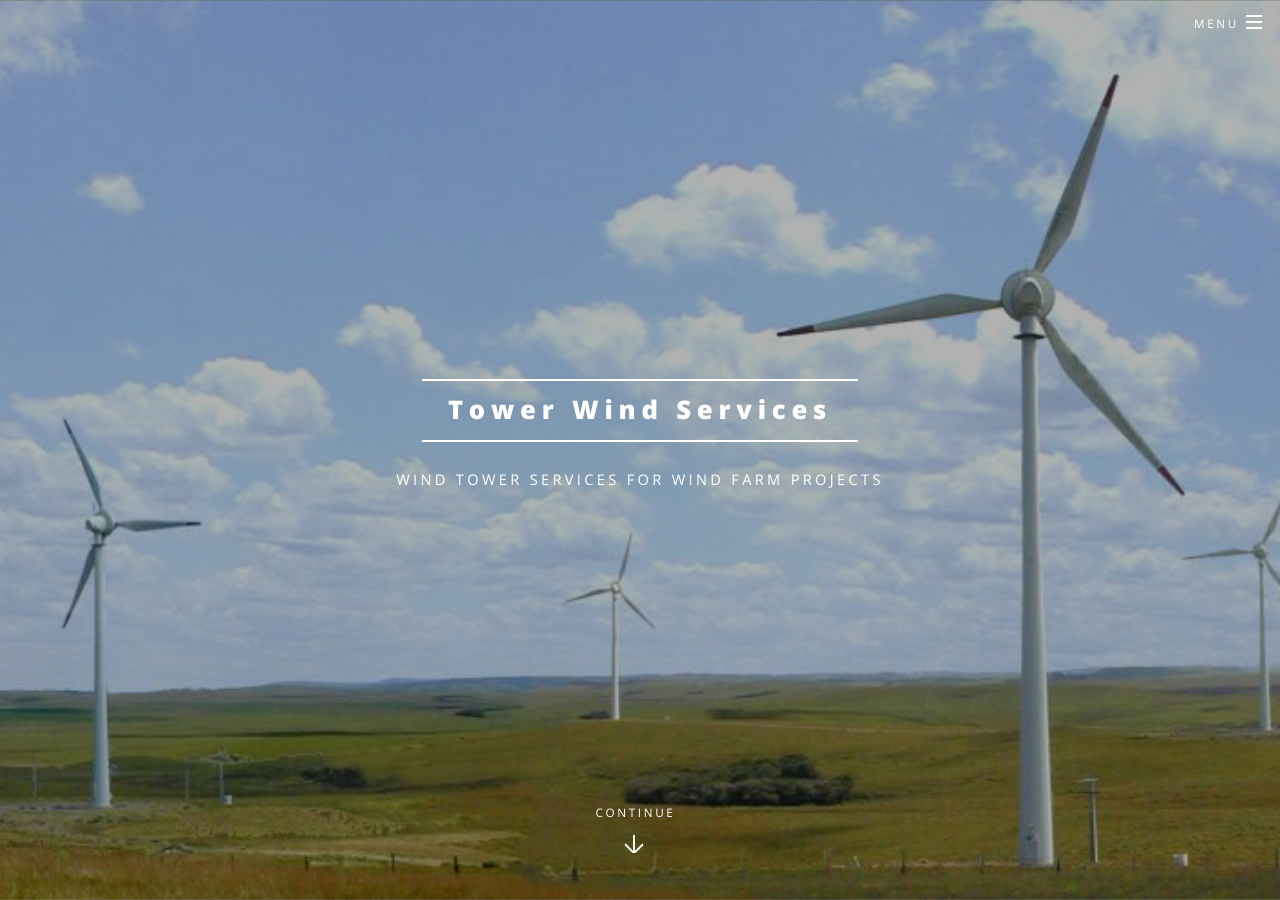
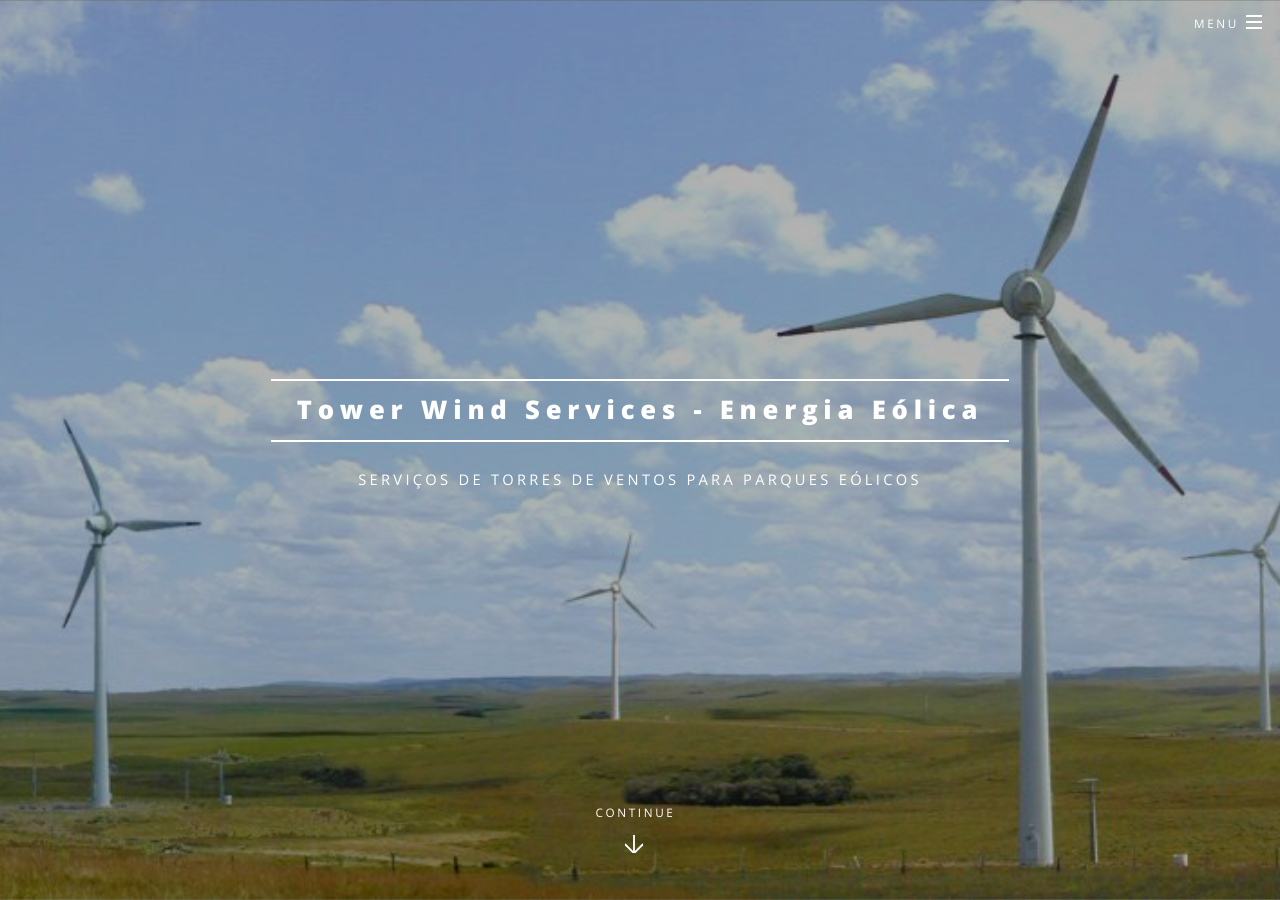
Before and after one commit to towerwindservices/towerwindservices.github.io, a Jekyll site: the page built from index.md, in a window 1280 px wide and 900 px high. Built offline with Jekyll 4.4.1, drawn with Linux system fonts in a browser that asks for light colours.

Commit message:
Update _config.yml
update SEO

```diff
--- a/_config.yml
+++ b/_config.yml
@@ -11,8 +11,8 @@
 # (Using that method instead of site.owner, in case your posts get cloned with your repo.)
 
 # Site settings
-title: Tower Wind Services
-description: Wind tower services for wind farm projects
+title: Tower Wind Services - Energia Eólica
+description: Serviços de torres de ventos para parques eólicos
 owner:
   name: Tower Wind Services # or company name
   url: "http://example.com" # your URL
```
